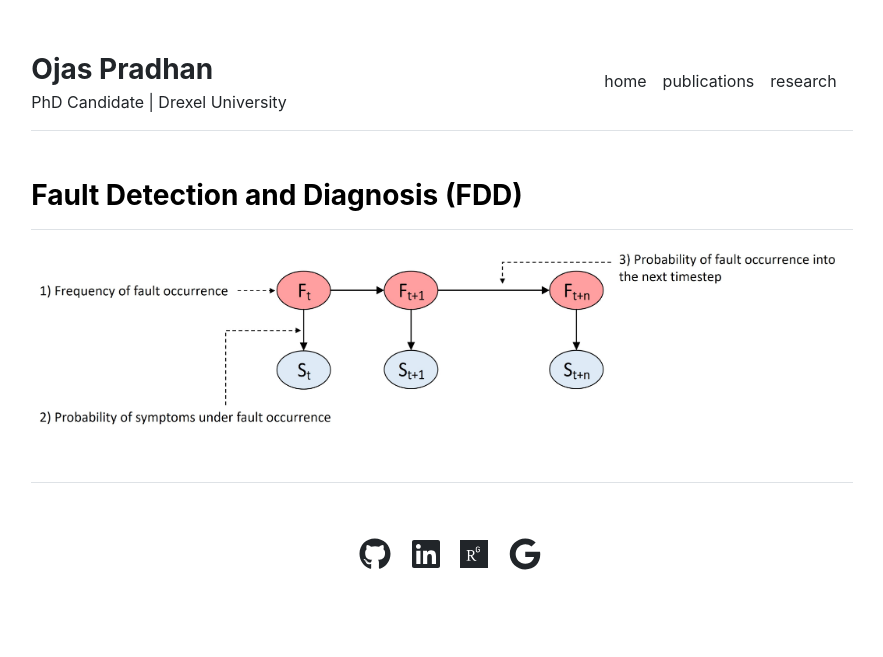
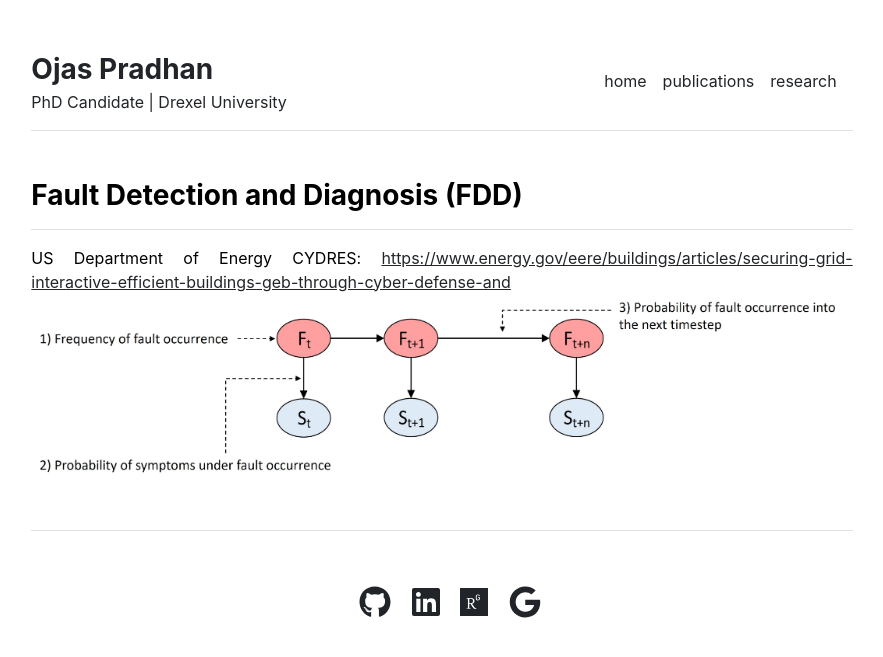
Before and after one commit to pradhanojas/pradhanojas.github.io, a Jekyll site: the page built from research/fdd.md, in a window 1280 px wide. Shown: the top 657 px of the page, without its empty margins (198-1081 px from the left). Built offline with Jekyll 4.4.1, drawn with Linux system fonts in a browser that asks for light colours.

Commit message:
Update fdd.md

```diff
--- a/research/fdd.md
+++ b/research/fdd.md
@@ -4,7 +4,7 @@ title: "Fault Detection and Diagnosis (FDD)"
 ---
 
 <div class="row-md-6" style="text-align: justify">
-
+    US Department of Energy CYDRES: <a href="https://www.energy.gov/eere/buildings/articles/securing-grid-interactive-efficient-buildings-geb-through-cyber-defense-and" target="blank"> https://www.energy.gov/eere/buildings/articles/securing-grid-interactive-efficient-buildings-geb-through-cyber-defense-and</a>
   <div class="row md-6">
   <img src="{{ site.github.url }}/assets/img/diagnosis.jpg" width="25%" height="25%">
 </div>
```
